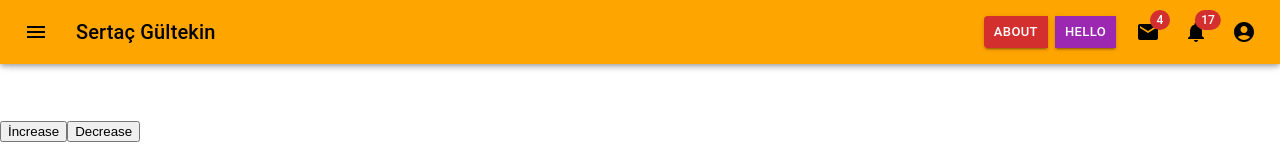
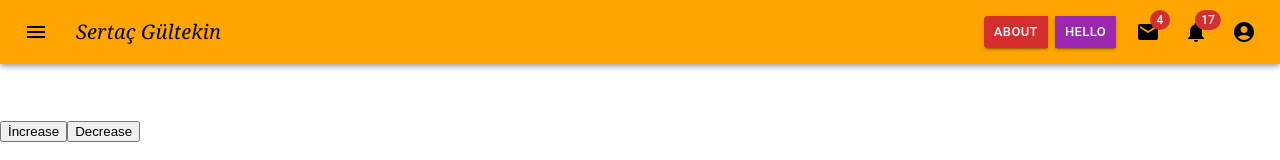
Before and after one commit to sertacgltkn/my-website, a React (Create React App) app: page / in a window 1280 px wide. Shown: the top 160 px of the page. Built offline with nearby package versions, Linux system fonts and the light colour scheme; the HTML template or start-up script is replaced by a standard one; what react-swipeable-views-utils would draw is missing.

Commit message:
navbar text changes

```diff
--- a/src/components/Navbar.js
+++ b/src/components/Navbar.js
@@ -182,7 +182,7 @@ export default function PrimarySearchAppBar() {
             edge="start"
             color="inherit"
             aria-label="open drawer"
-            sx={{ mr: 2, color:'black' }}
+            sx={{ mr: 2, color: "black" }}
           >
             <MenuIcon />
           </IconButton>
@@ -190,7 +190,15 @@ export default function PrimarySearchAppBar() {
             variant="h6"
             noWrap
             component="div"
-            sx={{ display: { xs: "none", sm: "block", color:'black' } }}
+            sx={{
+              display: {
+                xs: "none",
+                sm: "block",
+                color: "black",
+                fontFamily: "Georgia, 'Times New Roman', Times, serif",
+                fontStyle: "italic",
+              },
+            }}
           >
             Sertaç Gültekin
           </Typography>
@@ -240,7 +248,7 @@ export default function PrimarySearchAppBar() {
               size="large"
               aria-label="show 4 new mails"
               color="inherit"
-              sx={{ color:'black'}}
+              sx={{ color: "black" }}
             >
               <Badge badgeContent={4} color="error">
                 <MailIcon />
@@ -250,7 +258,7 @@ export default function PrimarySearchAppBar() {
               size="large"
               aria-label="show 17 new notifications"
               color="inherit"
-              sx={{ color:'black'}}
+              sx={{ color: "black" }}
             >
               <Badge badgeContent={17} color="error">
                 <NotificationsIcon />
@@ -264,7 +272,7 @@ export default function PrimarySearchAppBar() {
               aria-haspopup="true"
               onClick={handleProfileMenuOpen}
               color="inherit"
-              sx={{ color:'black'}}
+              sx={{ color: "black" }}
             >
               <AccountCircle />
             </IconButton>
```
